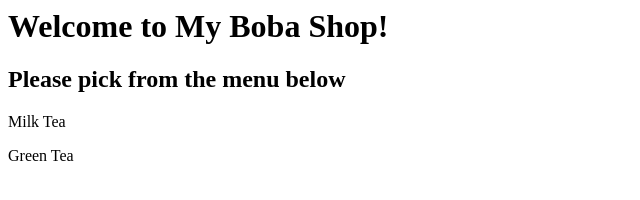
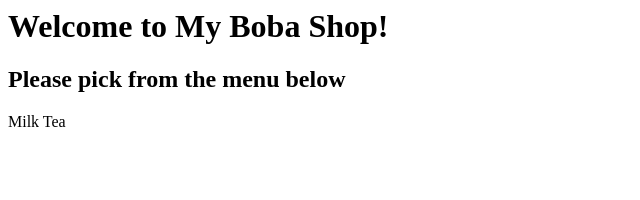
Before and after one commit to nat-kay-thiel/boba, a plain HTML site: page index.html in a window 1280 px wide. Shown: the full height of the page, 0-640 px from the left. Drawn offline with Linux system fonts and the light colour scheme.

```diff
--- a/index.html
+++ b/index.html
@@ -5,6 +5,5 @@
   		<h1>Welcome to My Boba Shop!</h1>
   		<h2>Please pick from the menu below</h2>
   		<p>Milk Tea</p>
-  		<p>Green Tea<p>
   	</body>
 </html>
```
